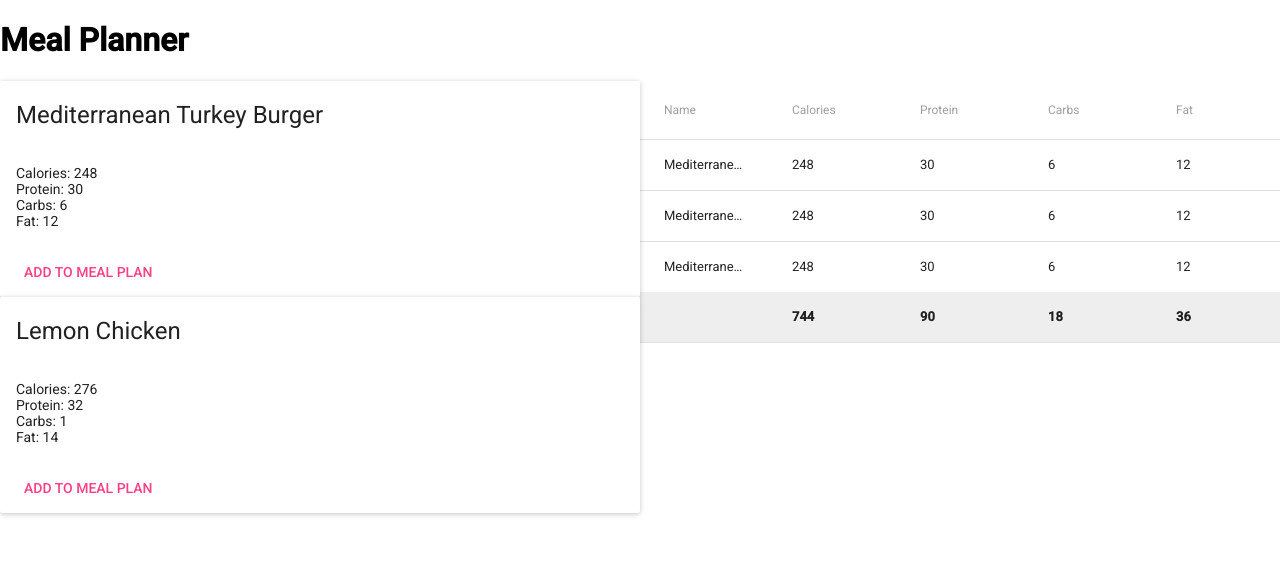
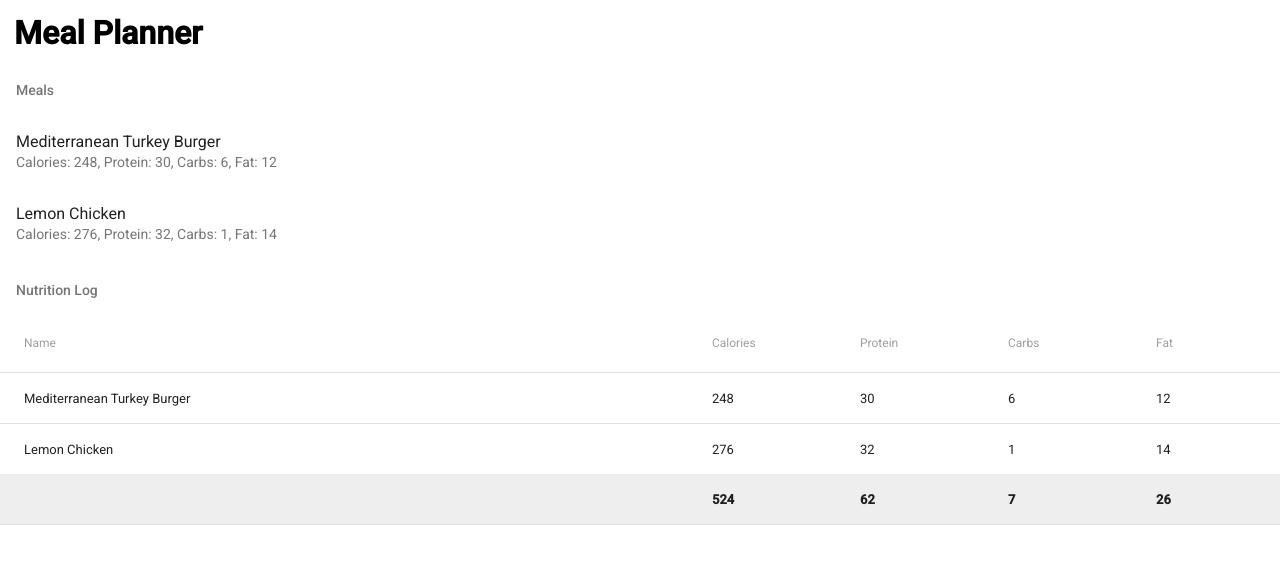
Before and after one commit to kirkyoder/react-meal-planner, a React (Create React App) app: page / in a window 1280 px wide. Shown: the top 564 px of the page. Built offline with nearby package versions, Linux system fonts and the light colour scheme.

Commit message:
moar changes

```diff
--- a/src/App.css
+++ b/src/App.css
@@ -1,2 +1,3 @@
-.App {
+.App h1 {
+    margin: 14px;
 }
--- /dev/null
+++ b/src/components/DisplayNumber.js
@@ -0,0 +1,17 @@
+import React, { Component } from 'react';
+
+class DisplayNumber extends Component {
+    localizeNumber(number) {
+        if (!number) {
+            return '';
+        }
+
+        return number.toLocaleString();
+    }
+
+    render() {
+        return <span>{this.localizeNumber(this.props.number)}</span>;
+    }
+}
+
+export default DisplayNumber;
--- a/src/components/MealItem.js
+++ b/src/components/MealItem.js
@@ -1,6 +1,6 @@
 import React, { Component } from 'react';
 import Card, { CardTitle, CardText, CardActions } from 'material-ui/Card';
-import { FlatButton } from 'material-ui';
+import { FlatButton, Subheader, ListItem } from 'material-ui';
 
 class MealItem extends Component {
     constructor(props) {
@@ -18,19 +18,26 @@ class MealItem extends Component {
     }
 
     render() {
+        const items = [
+            { name: 'Calories', value: this.state.model.calories },
+            { name: 'Protein', value: this.state.model.protein },
+            { name: 'Carbs', value: this.state.model.carbs },
+            { name: 'Fat', value: this.state.model.fat },
+        ];
+        const text = (
+            <div>
+                {items.map(function(item, index) {
+                    let separator = index === items.length - 1 ? '' : ', ';
+                    return <span key={index}>{item.name}: {item.value}{separator}</span>
+                })}
+            </div>
+        );
+
         return (
-            <Card>
-                <CardTitle title={this.state.model.name} />
-                <CardText>
-                    <div>Calories: {this.state.model.calories}</div>
-                    <div>Protein: {this.state.model.protein}</div>
-                    <div>Carbs: {this.state.model.carbs}</div>
-                    <div>Fat: {this.state.model.fat}</div>
-                </CardText>
-                <CardActions>
-                    <FlatButton label="Add to Meal Plan" secondary={true} onClick={this.handleClick} />
-                </CardActions>
-            </Card>
+            <ListItem
+                primaryText={this.state.model.name}
+                onClick={this.handleClick}
+                secondaryText={text} />
         );
     }
 }
--- a/src/components/MealPlanner.js
+++ b/src/components/MealPlanner.js
@@ -4,6 +4,7 @@ import MealDatabase from '../data/Meals.js';
 
 import MealItem from './MealItem.js';
 import NutritionLog from './NutritionLog.js';
+import { Subheader, List } from 'material-ui';
 
 var _mealPlannerEntryId = 0;
 
@@ -14,8 +15,7 @@ class MealPlanner extends Component {
         this.state = {
             meals: [
                 { id: _mealPlannerEntryId++, meal: MealDatabase[0] },
-                { id: _mealPlannerEntryId++, meal: MealDatabase[0] },
-                { id: _mealPlannerEntryId++, meal: MealDatabase[0] }
+                { id: _mealPlannerEntryId++, meal: MealDatabase[1] }
             ]
         }
 
@@ -45,10 +45,13 @@ class MealPlanner extends Component {
     render() {
         return (
             <div>
-                <div style={{ width: '50%', float: 'left' }}>
-                    {MealDatabase.map(function (meal, index) {
-                        return <MealItem key={index} model={meal} onClick={this.handleClick} />;
-                    }, this)}
+                <div>
+                    <List>
+                        <Subheader>Meals</Subheader>
+                        {MealDatabase.map(function (meal, index) {
+                            return <MealItem key={index} model={meal} onClick={this.handleClick} />;
+                        }, this)}
+                    </List>
                 </div>
 
                 <NutritionLog mealItems={this.state.meals} onClick={this.handleRemove} />
--- a/src/components/NutritionLog.js
+++ b/src/components/NutritionLog.js
@@ -4,6 +4,7 @@ import NutritionLogRow from './NutritionLogRow.js';
 import NutritionLogSummaryRow from './NutritionLogSummaryRow.js';
 
 import { Table, TableHeader, TableBody, TableRow, TableHeaderColumn, TableFooter } from 'material-ui/Table';
+import { Subheader } from 'material-ui';
 
 class NutritionLog extends Component {
     constructor(props) {
@@ -26,10 +27,12 @@ class NutritionLog extends Component {
     render() {
         // todo: handling null "this.props.mealItems"
         return (
+            <div>
+                <Subheader>Nutrition Log</Subheader>
                 <Table selectable={false}>
                     <TableHeader displaySelectAll={false} adjustForCheckbox={false}>
                         <TableRow>
-                        <TableHeaderColumn>Name</TableHeaderColumn>
+                            <TableHeaderColumn style={{ width: '50%' }}>Name</TableHeaderColumn>
                             <TableHeaderColumn>Calories</TableHeaderColumn>
                             <TableHeaderColumn>Protein</TableHeaderColumn>
                             <TableHeaderColumn>Carbs</TableHeaderColumn>
@@ -56,6 +59,7 @@ class NutritionLog extends Component {
                         <NutritionLogSummaryRow meals={this.props.mealItems} />
                     </TableFooter>
                 </Table>
+            </div>
         );
     }
 }
--- a/src/components/NutritionLogRow.js
+++ b/src/components/NutritionLogRow.js
@@ -1,5 +1,6 @@
 import React, { Component } from 'react';
 
+import DisplayNumber from './DisplayNumber';
 import { TableRow, TableRowColumn } from 'material-ui/Table';
 
 class NutritionLogRow extends Component {
@@ -27,8 +28,10 @@ class NutritionLogRow extends Component {
 
         return (
             <TableRow {...passedOnProps} mealid={mealid} onRowClick={this.onLogRowClick}>
-                <TableRowColumn>{name}</TableRowColumn>
-                <TableRowColumn>{calories}</TableRowColumn>
+                <TableRowColumn style={{ width: '50%' }}>{name}</TableRowColumn>
+                <TableRowColumn>
+                    <DisplayNumber number={calories} />
+                </TableRowColumn>
                 <TableRowColumn>{protein}</TableRowColumn>
                 <TableRowColumn>{carbs}</TableRowColumn>
                 <TableRowColumn>{fat}</TableRowColumn>
```
Lines whose indentation alone changed are shown as unchanged.
